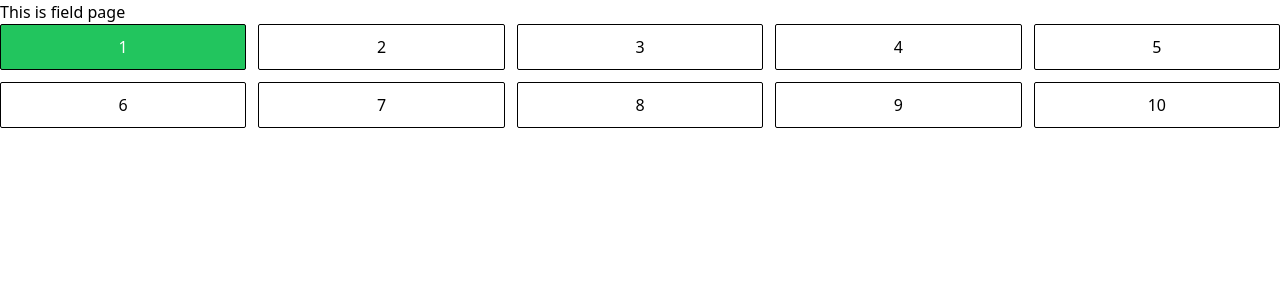
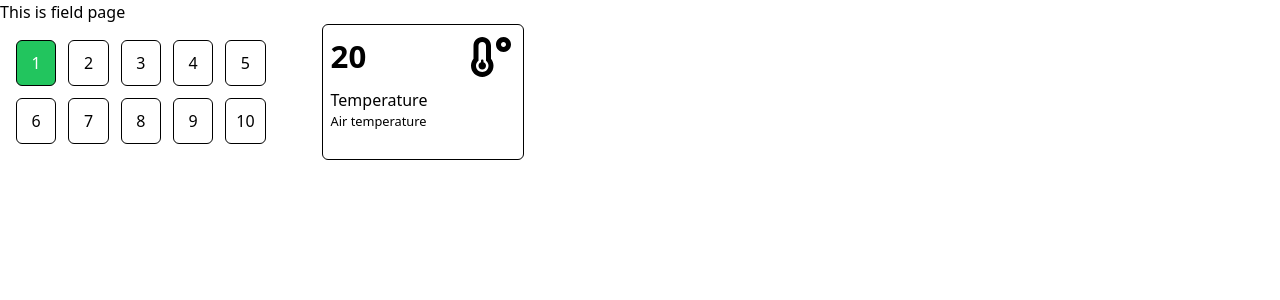
Before and after one commit to rasyadanfz/intelligente-landwirtschaft-frontend, a React (Vite) app: page /field in a window 1280 px wide. Shown: the top 300 px of the page. Built offline with nearby package versions, Linux system fonts and the light colour scheme.

Commit message:
feat: add cards

```diff
--- a/package.json
+++ b/package.json
@@ -10,9 +10,12 @@
     "preview": "vite preview"
   },
   "dependencies": {
+    "chart.js": "^4.4.1",
     "localforage": "^1.10.0",
     "react": "^18.2.0",
+    "react-chartjs-2": "^5.2.0",
     "react-dom": "^18.2.0",
+    "react-icons": "^4.12.0",
     "react-router-dom": "^6.20.1"
   },
   "devDependencies": {
--- a/src/components/Button.tsx
+++ b/src/components/Button.tsx
@@ -14,7 +14,7 @@ const Button = ({
     className = "",
 }: ButtonProps) => {
     let buttonClassName =
-        "p-2.5 w-full h-full rounded-sm font-medium border border-black" +
+        "p-2.5 w-full h-full rounded-md font-medium border border-black" +
         className;
 
     switch (type) {
--- /dev/null
+++ b/src/components/Chart/Chart.tsx
@@ -0,0 +1,101 @@
+import {
+    Chart as ChartJS,
+    CategoryScale,
+    LinearScale,
+    PointElement,
+    LineElement,
+    BarElement,
+    Title,
+    Tooltip,
+    Legend,
+    Filler,
+} from "chart.js";
+import LineChart, { LineDataset } from "./LineChart";
+
+ChartJS.register(
+    CategoryScale,
+    LinearScale,
+    PointElement,
+    LineElement,
+    Title,
+    Tooltip,
+    Legend,
+    BarElement,
+    Filler
+);
+
+interface ChartProps {
+    data: { time: Date; value: number }[];
+    title: string;
+}
+
+const getLineDatasets = ({
+    label,
+    data,
+    pointBackgroundColor,
+    fillColor,
+    color,
+}: LineDataset) => {
+    const datasets = [
+        {
+            label: label,
+            data: data,
+            fill: true,
+            borderColor: color,
+            tension: 0.1,
+            pointBackgroundColor: pointBackgroundColor,
+            pointRadius: 5,
+            pointHoverRadius: 7,
+            backgroundColor: fillColor,
+            pointBorderWidth: 0,
+        },
+    ];
+
+    return datasets;
+};
+
+const getChart = ({
+    title,
+    datasets,
+    labelsData,
+}: {
+    title: string;
+    datasets: LineDataset[];
+    labelsData: string[];
+}) => {
+    return (
+        <div>
+            <LineChart
+                title={title}
+                datasets={datasets}
+                labelsData={labelsData}
+            />
+        </div>
+    );
+};
+
+const Chart = ({ data, title }: ChartProps) => {
+    let dataToShow: number[] = [];
+    let labelsData: string[] = [];
+    let pointColors: string[] = [];
+    let datasets: LineDataset[] = [];
+
+    // Assuming data is {datetime, value}[]
+    data.forEach((dataPoint: { time: Date; value: number }) => {
+        // Get the date and/or time of the data, add to labelsData
+        // Add the value to dataToShow
+        // Add color to pointColors
+    });
+    datasets = getLineDatasets({
+        label: title,
+        data: dataToShow,
+        pointBackgroundColor: pointColors,
+        fillColor: "#fff",
+        color: "#000",
+    });
+
+    // Finally return the Line Chart
+    return getChart({ title, datasets, labelsData });
+};
+
+export default Chart;
--- /dev/null
+++ b/src/components/Chart/LineChart.tsx
@@ -0,0 +1,55 @@
+import { Line } from "react-chartjs-2";
+
+export interface LineDataset {
+    label: string;
+    data: number[];
+    fill?: boolean;
+    borderColor?: string;
+    tension?: number;
+    pointBackgroundColor: string[];
+    pointBorderColor?: string;
+    color?: string;
+    fillColor?: string;
+}
+
+const LineChart = ({
+    title,
+    datasets,
+    labelsData,
+}: {
+    title: string;
+    datasets: LineDataset[];
+    labelsData: string[];
+}) => {
+    const data = () => {
+        return {
+            labels: labelsData,
+            datasets: datasets,
+        };
+    };
+
+    const options = {
+        maintainAspectRatio: false,
+        responsive: true,
+        minWidth: 400,
+        minHeight: 300,
+        scales: {
+            y: {
+                beginAtZero: true,
+            },
+        },
+        plugins: {
+            legend: {
+                position: "top" as const,
+            },
+            title: {
+                display: true,
+                text: title,
+            },
+        },
+    };
+
+    return <Line data={data()} options={options} width={400} height={300} />;
+};
+
+export default LineChart;
--- /dev/null
+++ b/src/components/Chart/chartMockData.tsx
@@ -0,0 +1,6 @@
+const chartMockData = [
+    {
+        time: new Date(),
+        value: 20,
+    },
+];
--- a/src/components/FieldSelector/FieldButton.tsx
+++ b/src/components/Field/FieldSelector/FieldButton.tsx
@@ -1,4 +1,4 @@
-import Button from "../Button";
+import Button from "../../Button";
 
 interface FieldButtonProps {
     fieldNumber: number;
--- a/src/components/FieldSelector/FieldSelector.tsx
+++ b/src/components/Field/FieldSelector/FieldSelector.tsx
@@ -41,7 +41,11 @@ const FieldSelector = () => {
         );
     });
 
-    return <div className="grid grid-cols-5 gap-x-3 gap-y-3">{fieldList}</div>;
+    return (
+        <div className="grid grid-cols-5 gap-x-3 gap-y-3 p-2 m-2">
+            {fieldList}
+        </div>
+    );
 };
 
 export default FieldSelector;
--- /dev/null
+++ b/src/components/Field/ReportCard.tsx
@@ -0,0 +1,62 @@
+import { FaTemperatureLow } from "react-icons/fa";
+import { IoWater } from "react-icons/io5";
+import { GiAcid } from "react-icons/gi";
+import { IconContext } from "react-icons";
+
+const getCardData = ({ type, value }: { type: string; value: number }) => {
+    const cardData: {
+        icon: React.ReactElement;
+        cardValue: number;
+        title: string;
+        desc: string;
+    } = {
+        icon: <></>,
+        cardValue: 0,
+        title: "null",
+        desc: "null",
+    };
+
+    switch (type) {
+        case "temperature":
+            cardData.title = "Temperature";
+            cardData.icon = <FaTemperatureLow />;
+            cardData.cardValue = value;
+            cardData.desc = "Air temperature";
+            break;
+        case "humidity":
+            cardData.title = "Humidity";
+            cardData.icon = <IoWater />;
+            cardData.cardValue = value;
+            cardData.desc = "Air humidity";
+            break;
+        case "ph":
+            cardData.title = "pH Level";
+            cardData.icon = <GiAcid />;
+            cardData.cardValue = value;
+            cardData.desc = "Soil pH level";
+            break;
+    }
+    return cardData;
+};
+
+const ReportCard = ({ type, value }: { type: string; value: number }) => {
+    const { icon, cardValue, title, desc } = getCardData({ type, value });
+    return (
+        <div className="flex justify-between gap-x-10 border border-black rounded-md p-2">
+            <div className="flex flex-col gap-y-2">
+                <div className="text-h3 font-bold items-self-start">
+                    {cardValue}
+                </div>
+                <div>
+                    <div className="text-body font-medium">{title}</div>
+                    <div className="text-caption">{desc}</div>
+                </div>
+            </div>
+            <IconContext.Provider value={{ size: "2.5em", color: "black" }}>
+                <div className="m-1">{icon}</div>
+            </IconContext.Provider>
+        </div>
+    );
+};
+
+export default ReportCard;
--- /dev/null
+++ b/src/components/Field/ReportPage.tsx
@@ -0,0 +1,5 @@
+const ReportPage = () => {
+    return <div></div>;
+};
+
+export default ReportPage;
--- a/src/pages/Field.tsx
+++ b/src/pages/Field.tsx
@@ -1,10 +1,14 @@
-import FieldSelector from "../components/FieldSelector/FieldSelector";
+import FieldSelector from "../components/Field/FieldSelector/FieldSelector";
+import ReportCard from "../components/Field/ReportCard";
 
 const Field = () => {
     return (
         <div>
             <h1>This is field page</h1>
-            <FieldSelector />
+            <div className="flex gap-x-10">
+                <FieldSelector />
+                <ReportCard type="temperature" value={20} />
+            </div>
         </div>
     );
 };
--- a/tailwind.config.js
+++ b/tailwind.config.js
@@ -2,7 +2,18 @@
 export default {
     content: ["./index.html", "./src/**/*.{js,ts,jsx,tsx}"],
     theme: {
-        extend: {},
+        extend: {
+            fontSize: {
+                h1: "3.05rem",
+                h2: "2.44rem",
+                h3: "1.95rem",
+                h4: "1.56rem",
+                h5: "1.25rem",
+                body: "1rem",
+                caption: "0.8rem",
+                small: "0.64rem",
+            },
+        },
     },
     plugins: [],
 };
```
Also changed, not shown: 1 other file (tests, documents, lock files or other folders).
